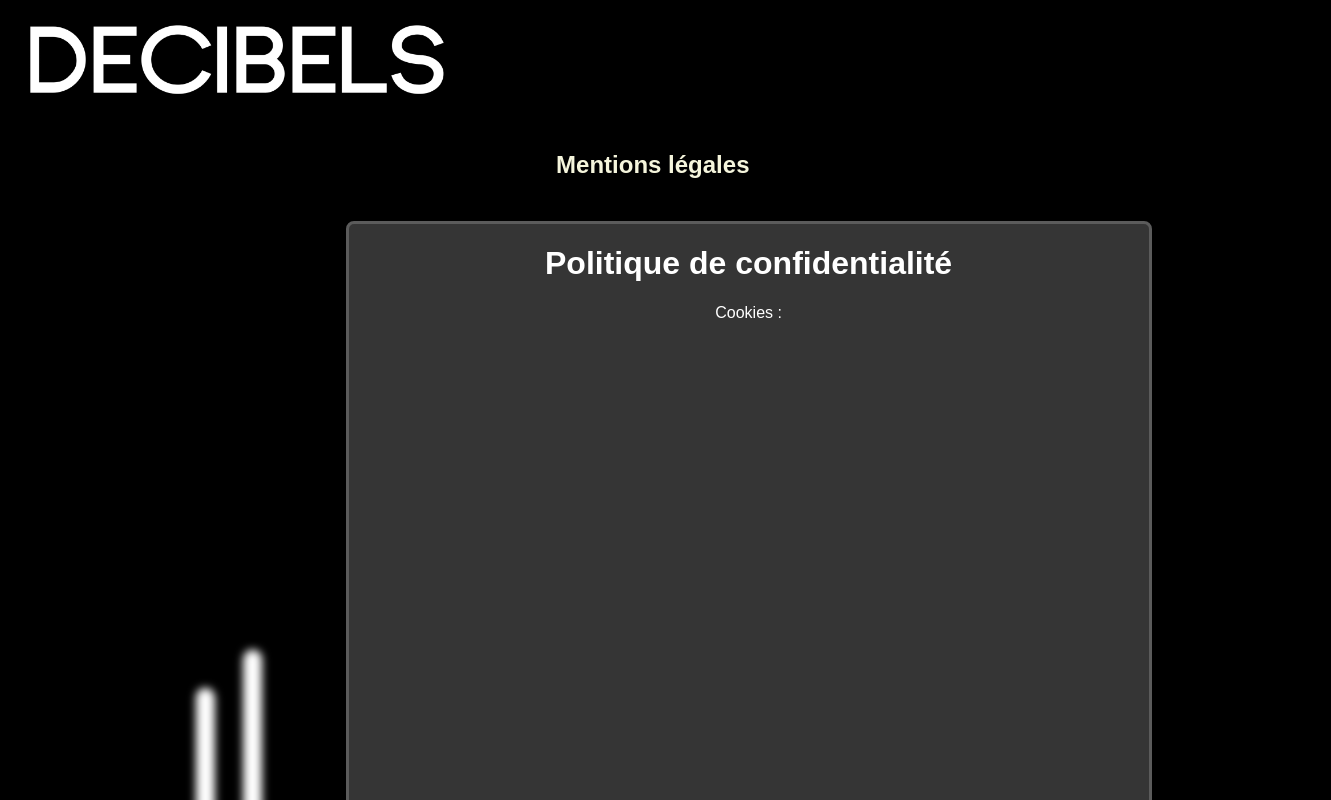
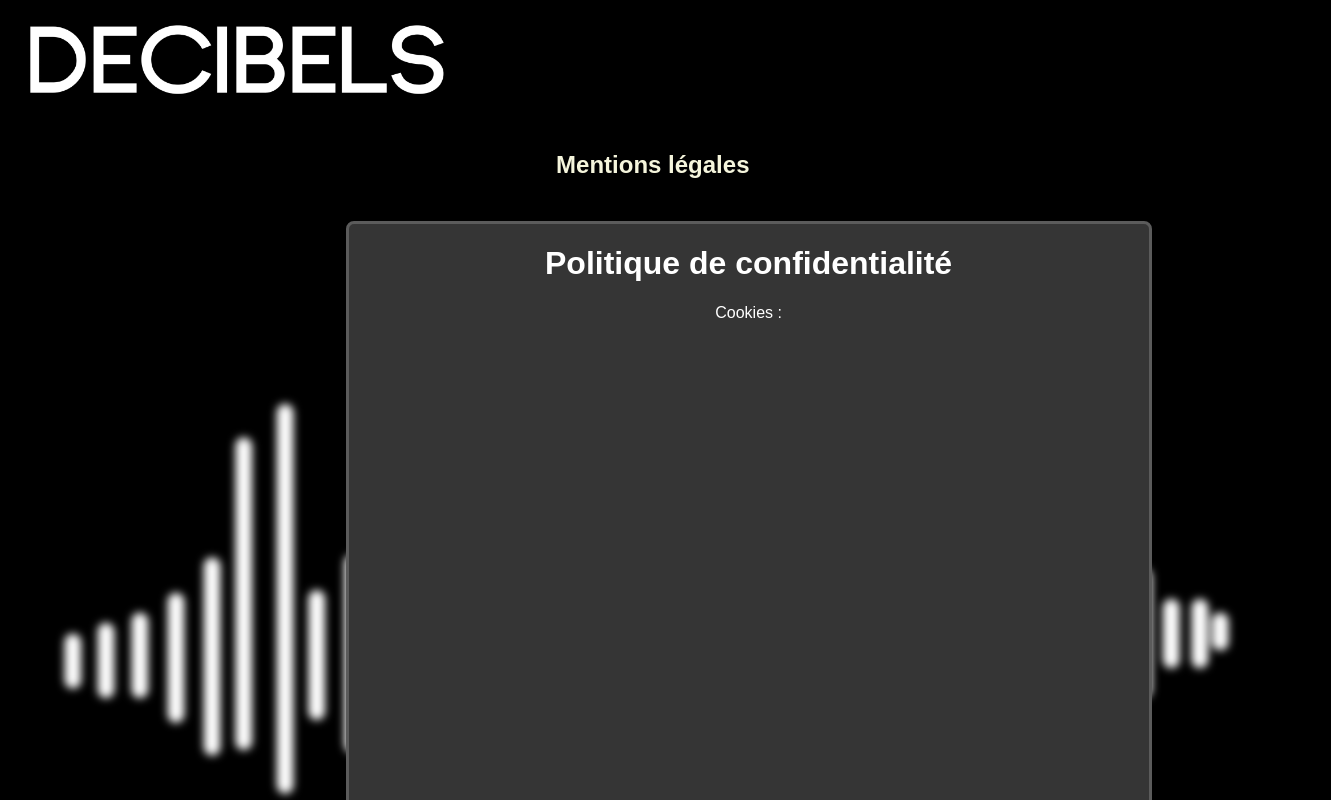
Before and after one commit to Decibels-UTC/website, a React (Create React App) app: page /legals in a window 1280 px wide. Shown: the top 800 px of the page, 1331 px wide, since content can reach past the window. Built offline with nearby package versions, Linux system fonts and the light colour scheme; a web font is replaced by a local one.

Commit message:
adjusted css Legals.css

```diff
--- a/src/components/Legals.jsx
+++ b/src/components/Legals.jsx
@@ -21,7 +21,6 @@ function Legals(){
                 viewport={{once: true}}
                 transition={{duration: 2}}
                 src={item2} className={"item-son-legals"} >
-
                 </motion.img>
             </div>
 
--- a/src/style/Legals.css
+++ b/src/style/Legals.css
@@ -14,11 +14,13 @@
 }
 
 .div-son-legals{
-    position: absolute;
-    margin-top: -45%;
-    right: 20%;
+    position: relative;
+    width: 70%;
+    height: auto;
     z-index: 1;
-
+    padding-bottom: 10em;
+    margin-top: -50em;
+    margin-left: 4em;
 }
 
 .item-son-legals{
```
